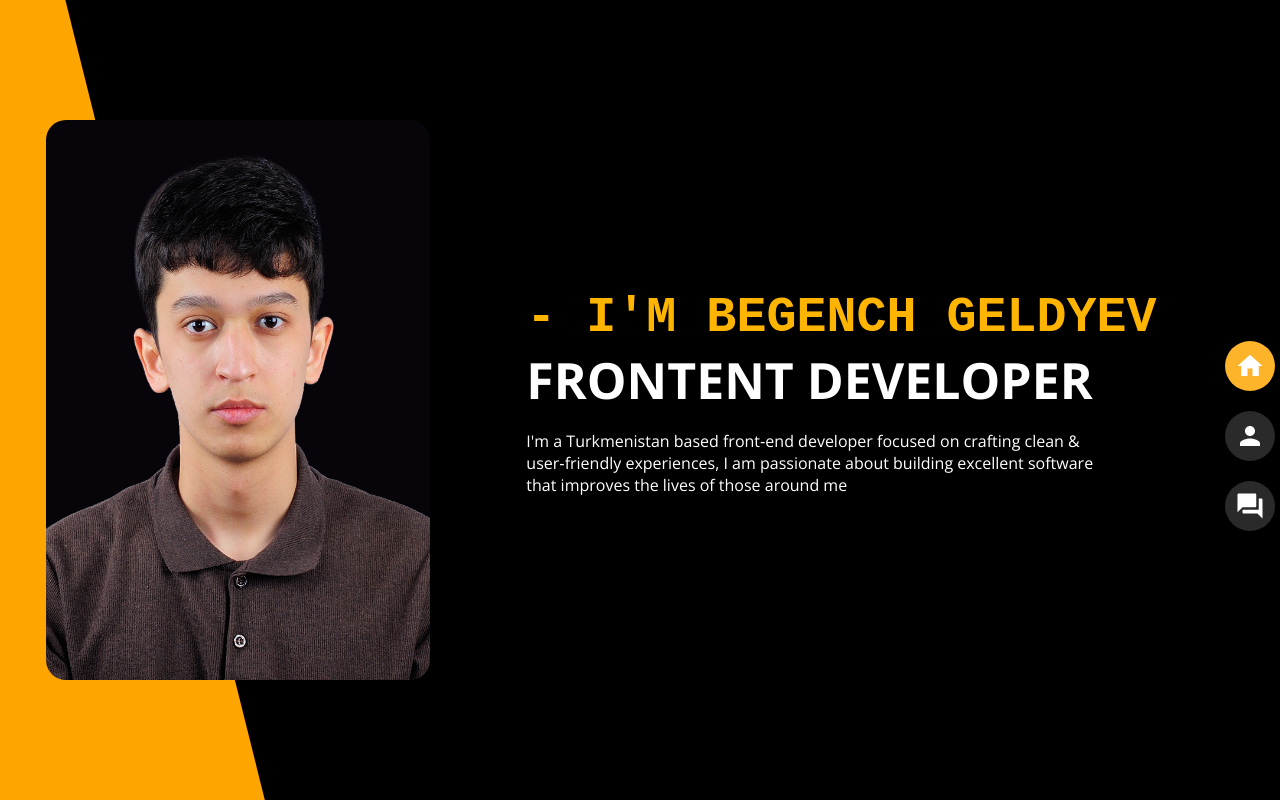
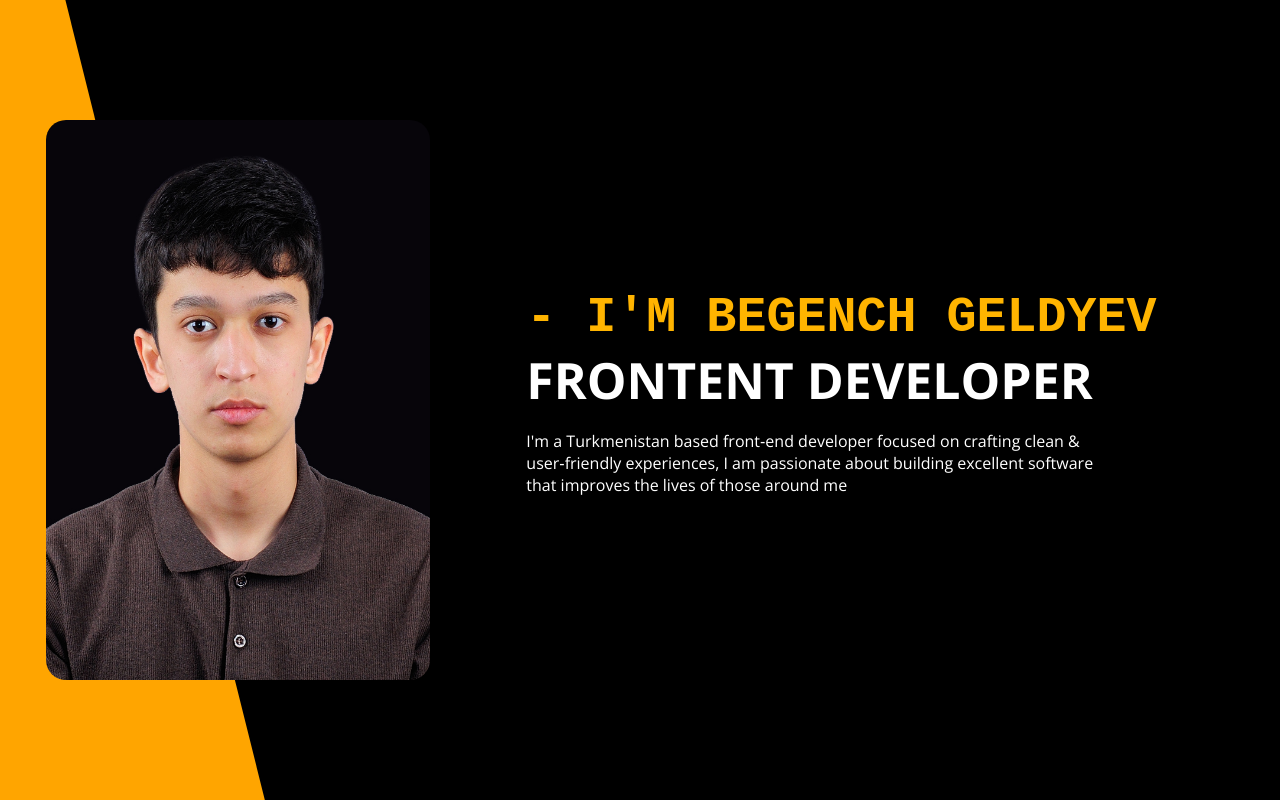
Before and after one commit to begench02/portfolio, a React (Create React App) app: page /home in a window 1280 px wide. Built offline with nearby package versions, Linux system fonts and the light colour scheme; the HTML template or start-up script is replaced by a standard one.

Commit message:
Comment sidebar component

```diff
--- a/src/App.tsx
+++ b/src/App.tsx
@@ -1,7 +1,7 @@
 import { Suspense } from 'react';
 import { Route, Routes, Navigate } from 'react-router-dom';
 // Components
-import { Sidebar } from './components/Sidebar/Sidebar';
+// import { Sidebar } from 'components/Sidebar/Sidebar';
 import { HomePage } from 'pages/HomePage/HomePage';
 // Styles
 import styles from './App.module.css';
@@ -31,7 +31,7 @@ function App() {
 
         </Routes>
       </Suspense>
-      <Sidebar />
+      {/* <Sidebar /> */}
     </div>
   );
 }
```
Also changed, not shown: src/Images/unnamed.jpg (added).
